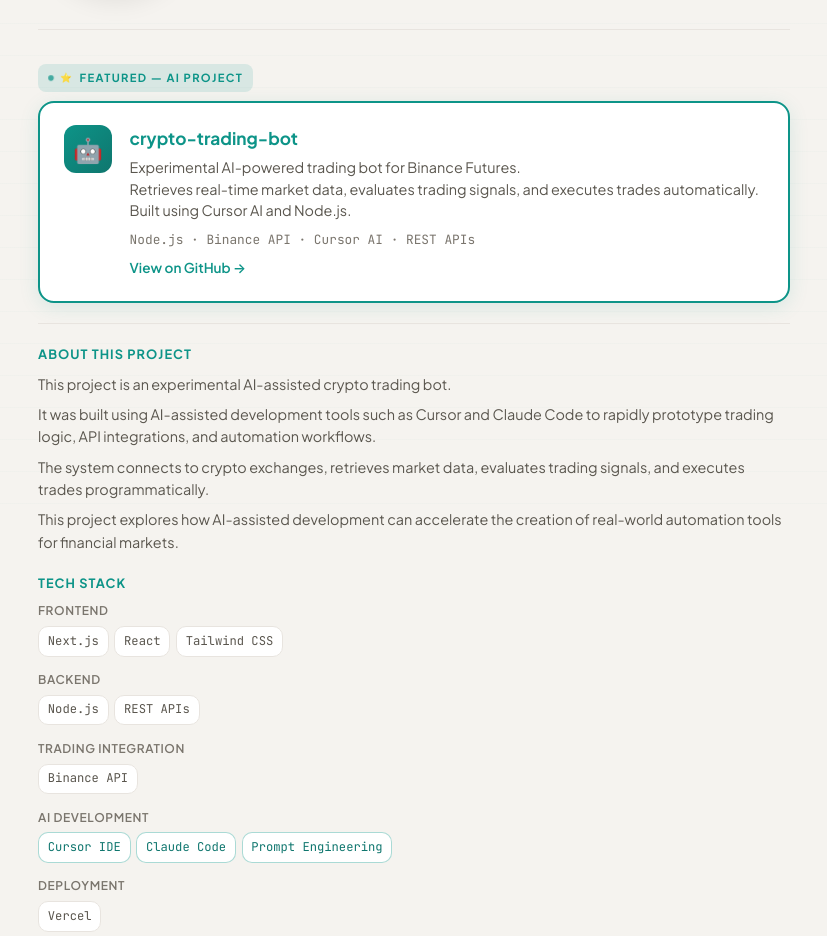
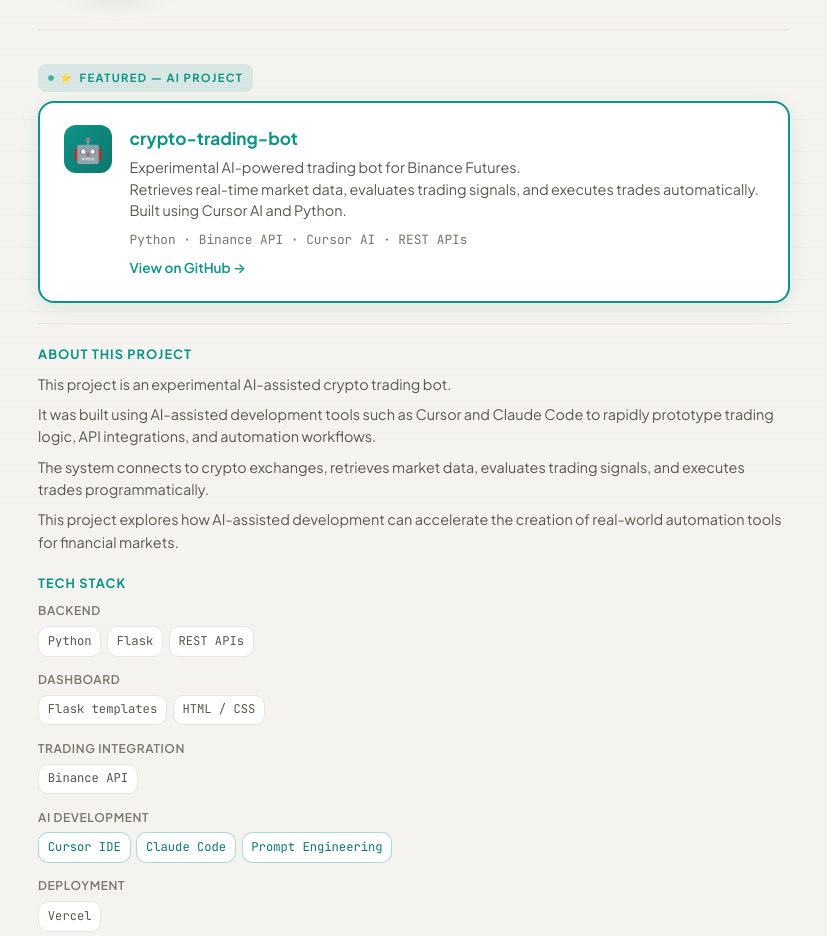
Before and after one commit to thttit/crypto-trading-bot, a Flask app: page /portfolio in a window 1280 px wide. Shown: the part 265-1201 px from the top of the page, without its empty margins (226-1053 px from the left). Run offline with Flask 3, Linux system fonts and the light colour scheme.

Commit message:
Portfolio: crypto-trading-bot tech stack to Python & Flask
Made-with: Cursor

```diff
--- a/templates/portfolio.html
+++ b/templates/portfolio.html
@@ -584,8 +584,8 @@
         <div class="icon-wrap" aria-hidden="true">🤖</div>
         <div class="body">
           <h3>crypto-trading-bot</h3>
-          <p class="repo-desc">Experimental AI-powered trading bot for Binance Futures.<br>Retrieves real-time market data, evaluates trading signals, and executes trades automatically.<br>Built using Cursor AI and Node.js.</p>
-          <p class="repo-meta">Node.js · Binance API · Cursor AI · REST APIs</p>
+          <p class="repo-desc">Experimental AI-powered trading bot for Binance Futures.<br>Retrieves real-time market data, evaluates trading signals, and executes trades automatically.<br>Built using Cursor AI and Python.</p>
+          <p class="repo-meta">Python · Binance API · Cursor AI · REST APIs</p>
           <span class="repo-link">View on GitHub →</span>
         </div>
       </a>
@@ -601,18 +601,18 @@
         <div class="project-tech-stack" style="margin-top: 1.25rem;">
           <h4>Tech Stack</h4>
           <div class="stack-group">
-            <p class="stack-label">Frontend</p>
+            <p class="stack-label">Backend</p>
             <div class="tech-tags">
-              <span class="tech-tag">Next.js</span>
-              <span class="tech-tag">React</span>
-              <span class="tech-tag">Tailwind CSS</span>
+              <span class="tech-tag">Python</span>
+              <span class="tech-tag">Flask</span>
+              <span class="tech-tag">REST APIs</span>
             </div>
           </div>
           <div class="stack-group">
-            <p class="stack-label">Backend</p>
+            <p class="stack-label">Dashboard</p>
             <div class="tech-tags">
-              <span class="tech-tag">Node.js</span>
-              <span class="tech-tag">REST APIs</span>
+              <span class="tech-tag">Flask templates</span>
+              <span class="tech-tag">HTML / CSS</span>
             </div>
           </div>
           <div class="stack-group">
@@ -751,7 +751,7 @@
           <li>Rapid strategy experimentation</li>
         </ul>
         <div class="tech">
-          <span>Node.js</span><span>Binance API</span><span>Cursor AI</span><span>REST APIs</span>
+          <span>Python</span><span>Binance API</span><span>Cursor AI</span><span>REST APIs</span>
         </div>
       </article>
 
```
Also changed, not shown: portfolio-vercel/index.html (+10 -10 lines).
